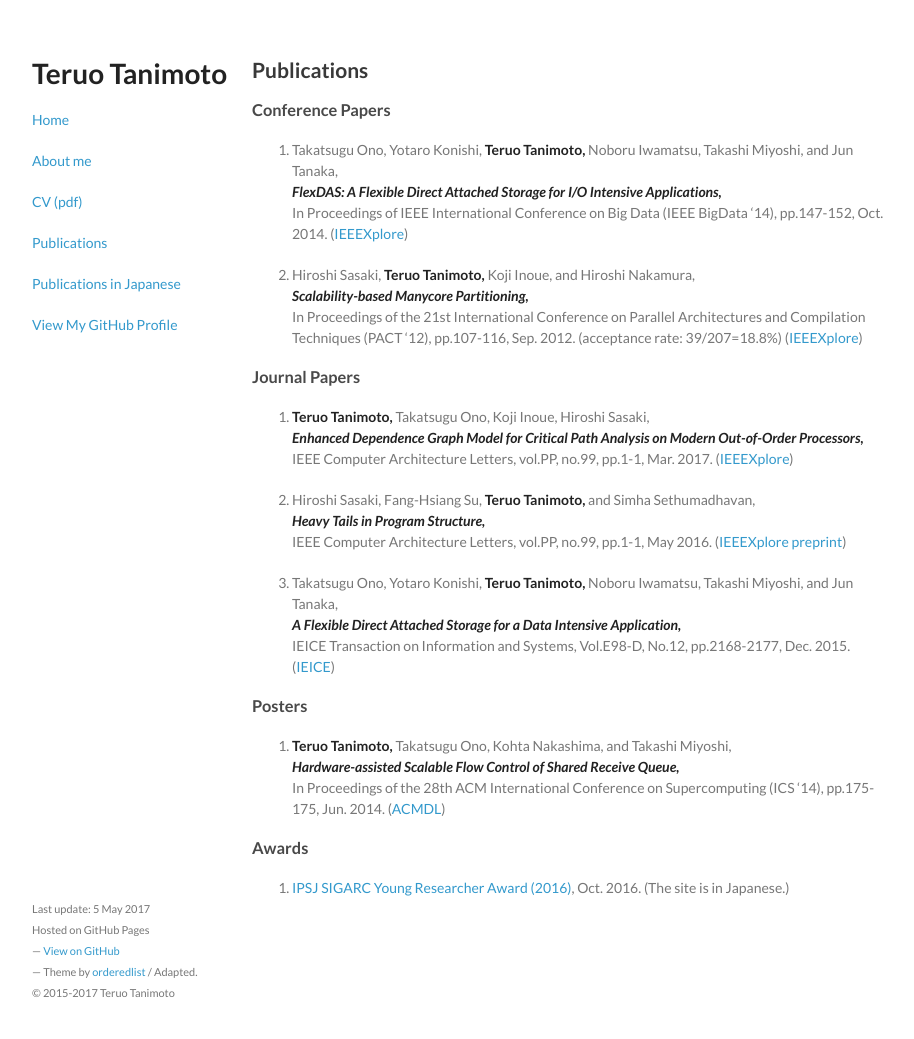
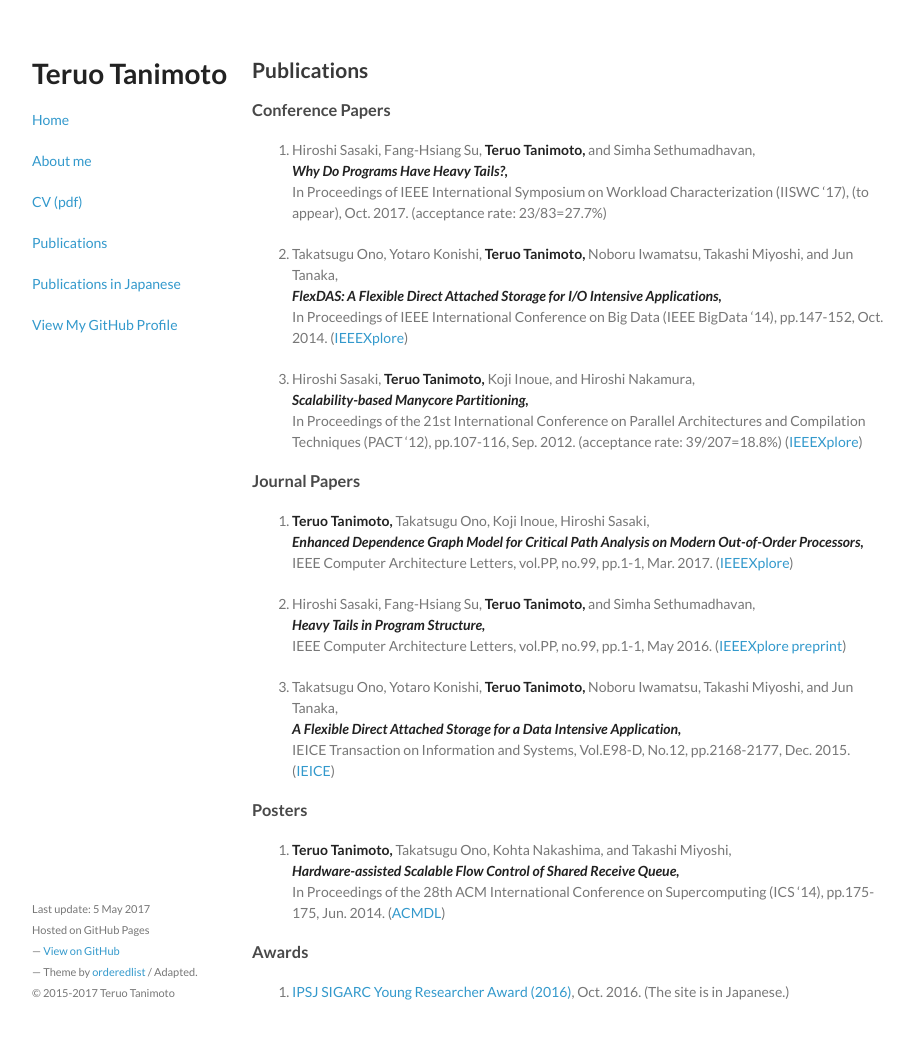
Before and after one commit to teruo41/teruo41.github.io, a Jekyll site: the page built from pubse.md, in a window 1280 px wide and 1072 px high. Shown: the top 1039 px of the window, without its empty margins (178-1092 px from the left). Built offline with Jekyll 4.4.1, drawn with Linux system fonts in a browser that asks for light colours.

Commit message:
Added IISWC'17 paper

```diff
--- a/pubse.md
+++ b/pubse.md
@@ -7,12 +7,16 @@ title: Publications
 
 ### Conference Papers
 
-1. Takatsugu Ono, Yotaro Konishi, __Teruo Tanimoto,__ Noboru Iwamatsu, Takashi Miyoshi, and Jun Tanaka,
+1. Hiroshi Sasaki, Fang-Hsiang Su, __Teruo Tanimoto,__ and Simha Sethumadhavan,
+   ***Why Do Programs Have Heavy Tails?,***
+   In Proceedings of IEEE International Symposium on Workload Characterization (IISWC '17), (to appear), Oct. 2017. (acceptance rate: 23/83=27.7%)
+
+2. Takatsugu Ono, Yotaro Konishi, __Teruo Tanimoto,__ Noboru Iwamatsu, Takashi Miyoshi, and Jun Tanaka,
    ***FlexDAS: A Flexible Direct Attached Storage for I/O Intensive Applications,***
    In Proceedings of IEEE International Conference on Big Data (IEEE BigData '14), pp.147-152, Oct. 2014.
    ([IEEEXplore](http://ieeexplore.ieee.org/document/7004224/))
 
-2. Hiroshi Sasaki, __Teruo Tanimoto,__ Koji Inoue, and Hiroshi Nakamura,
+3. Hiroshi Sasaki, __Teruo Tanimoto,__ Koji Inoue, and Hiroshi Nakamura,
    ***Scalability-based Manycore Partitioning,***
    In Proceedings of the 21st International Conference on Parallel Architectures and Compilation Techniques (PACT '12), pp.107-116, Sep. 2012. (acceptance rate: 39/207=18.8%)
    ([IEEEXplore](http://ieeexplore.ieee.org/document/7842923/))
```
